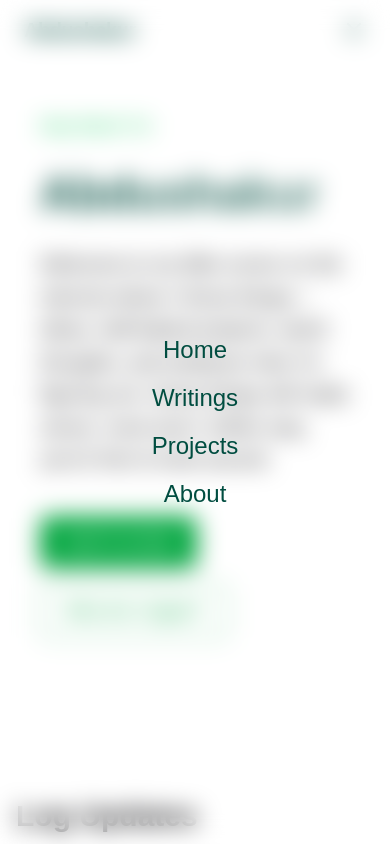
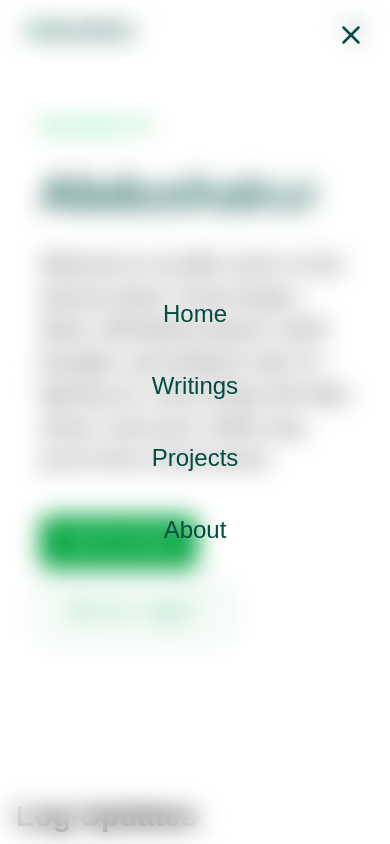
Before and after one commit to abdushakurob/abdushakurob.github.io, a Next.js app: page / in a window 390 px wide. Both pictures are taken after a click on the button "Toggle menu". Shown: the top 844 px of the page. Built offline with nearby package versions, Linux system fonts and the light colour scheme.

Commit message:
Refactor Header component for improved mobile menu functionality and styling

```diff
--- a/components/Header.tsx
+++ b/components/Header.tsx
@@ -8,14 +8,12 @@ const Header: React.FC = () => {
   const [isScrolled, setIsScrolled] = useState(false);
   const [mobileMenuOpen, setMobileMenuOpen] = useState(false);
 
-  // Handle scroll effect
   useEffect(() => {
     const handleScroll = () => setIsScrolled(window.scrollY > 10);
     window.addEventListener('scroll', handleScroll, { passive: true });
     return () => window.removeEventListener('scroll', handleScroll);
   }, []);
 
-  // Close mobile menu when clicking outside
   useEffect(() => {
     if (!mobileMenuOpen) return;
 
@@ -30,19 +28,18 @@ const Header: React.FC = () => {
     return () => document.removeEventListener("click", handleOutsideClick);
   }, [mobileMenuOpen]);
 
-  // Prevent body scroll when menu is open
+  useEffect(() => {
+    document.body.style.overflow = mobileMenuOpen ? "hidden" : "auto";
+  }, [mobileMenuOpen]);
+
   useEffect(() => {
     if (mobileMenuOpen) {
-      document.body.style.overflow = "hidden";
-    } else {
-      document.body.style.overflow = "";
+      window.scrollTo(0, 0);
     }
   }, [mobileMenuOpen]);
 
-  // Toggle mobile menu
   const toggleMobileMenu = () => setMobileMenuOpen(prev => !prev);
 
-  // Navigation links
   const navItems = useMemo(() => [
     { name: 'Home', path: '/' },
     { name: 'Writings', path: '/writings' },
@@ -58,7 +55,8 @@ const Header: React.FC = () => {
       <div className="max-w-7xl mx-auto flex items-center justify-between">
         {/* Logo */}
         <Link href="/" className="font-bold text-xl tracking-tight hover:opacity-80 transition-opacity">
-          Abdushakur
+          <span className="dark:text-green-300 text-green-700">A</span>
+          <span className="text-foreground">bdushakur</span>
         </Link>
 
         {/* Desktop Navigation */}
@@ -88,14 +86,24 @@ const Header: React.FC = () => {
         </button>
       </div>
 
-      {/* Mobile Menu */}
+      {/* Mobile Menu Overlay */}
       <div
         id="mobile-menu"
         className={cn(
-          "fixed inset-0 z-40 flex flex-col items-center justify-center bg-background/95 backdrop-blur-md transition-transform duration-300 md:hidden",
+          "fixed inset-0 z-50 flex flex-col items-center justify-center bg-background/95 backdrop-blur-md transition-transform duration-300 md:hidden h-full w-full",
           mobileMenuOpen ? "translate-x-0 opacity-100" : "translate-x-full opacity-0 pointer-events-none"
         )}
       >
+        {/* Close Button */}
+        <button
+          className="absolute top-5 right-6 text-foreground"
+          onClick={() => setMobileMenuOpen(false)}
+        >
+          <X size={30} />
+        </button>
+
+        {/* Menu Items */}
+        <nav className="flex flex-col items-center space-y-6">
           {navItems.map((item) => (
             <Link
               key={item.name}
@@ -106,6 +114,7 @@ const Header: React.FC = () => {
               {item.name}
             </Link>
           ))}
+        </nav>
       </div>
     </header>
   );
```
Lines whose indentation alone changed are shown as unchanged.
